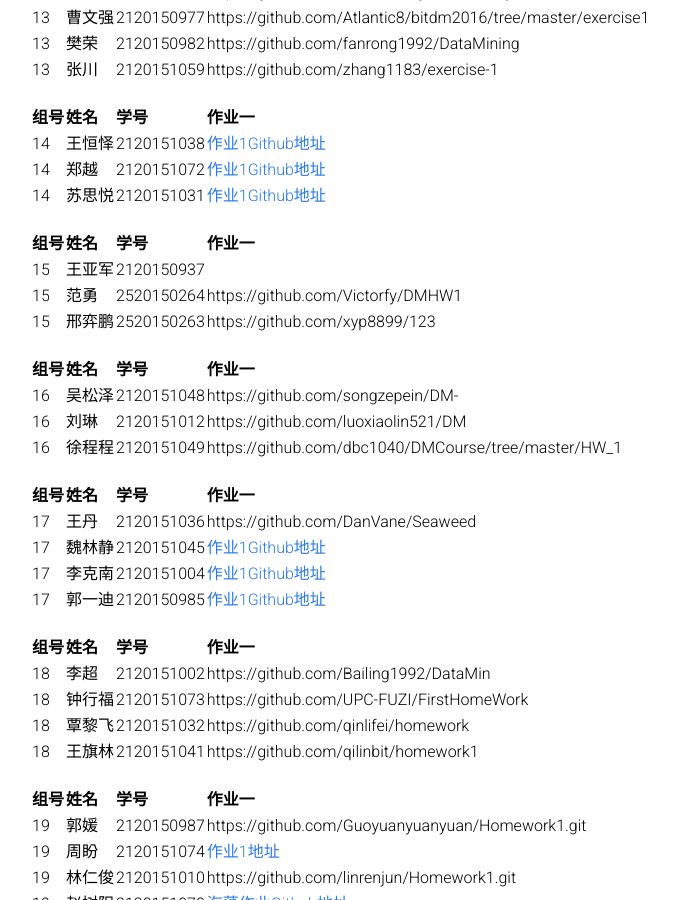
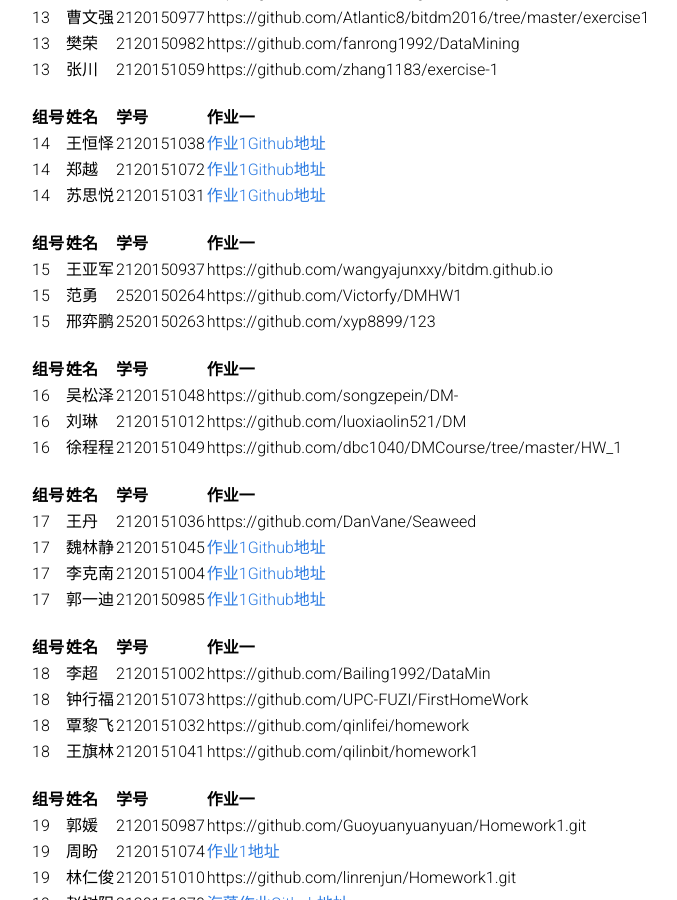
Before and after one commit to BITDM/bitdm.github.io, a Jekyll site: the page built from 2016/assignments/submits.md, in a window 1280 px wide and 900 px high, scrolled down 1729 px. Shown: the whole window, without its empty margins (210-887 px from the left). Built offline with Jekyll 4.4.1, drawn with Linux system fonts in a browser that asks for light colours; some of the changed lines change nothing that is shown.

Commit message:
Update submits.md

```diff
--- a/2016/assignments/submits.md
+++ b/2016/assignments/submits.md
@@ -94,7 +94,7 @@
 
 |组号|姓名|学号|作业一|
 |:-------------|:-------------|:-----|:-----|
-|15|王亚军|2120150937|
+|15|王亚军|2120150937|https://github.com/wangyajunxxy/bitdm.github.io
 |15|范勇|2520150264|https://github.com/Victorfy/DMHW1|
 |15|邢弈鹏|2520150263|https://github.com/xyp8899/123|
 
```
